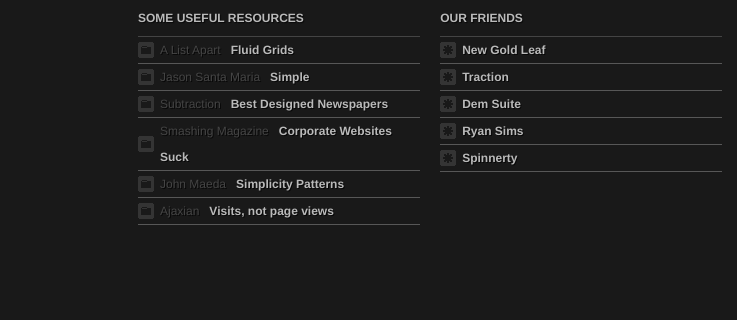
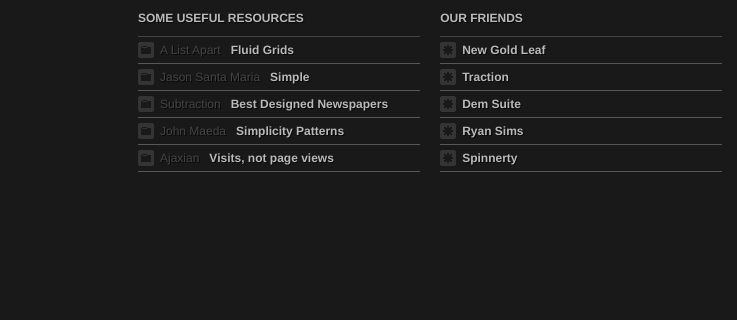
Before and after one commit to jpsilvashy/basic-column-layout, a plain HTML site: page index.html in a window 1280 px wide. Shown: the part 1005-1325 px from the top of the page, 0-737 px from the left. Drawn offline with Linux system fonts and the light colour scheme; grey boxes are pictures that could not be loaded.

Commit message:
adding files

```diff
--- a/index.html
+++ b/index.html
@@ -154,7 +154,6 @@
           <li><a href="http://www.alistapart.com/articles/fluidgrids" title="A List Apart: Articles: Fluid Grids"><span>A List Apart</span>Fluid Grids</a></li>
           <li><a href="http://jasonsantamaria.com/articles/simple/" title="Simple. | Jason Santa Maria"><span>Jason Santa Maria</span>Simple</a></li>
           <li><a href="http://www.subtraction.com/2009/02/19/worlds-five-best-designed-newspapers" title="Subtraction 7.1: Society of News Designers&#58; The World&#8217;s Five Best Designed Newspapers"><span>Subtraction</span>Best Designed Newspapers</a></li>
-          <li><a href="http://www.smashingmagazine.com/2009/02/10/10-harsh-truths-about-corporate-websites/" title="10 Harsh Truths About Corporate Websites | How-To | Smashing Magazine"><span>Smashing Magazine</span>Corporate Websites Suck</a></li>
           <li><a href="http://www.ted.com/index.php/talks/john_maeda_on_the_simple_life.html" title="John Maeda on the simple life | Video on TED.com"><span>John Maeda</span>Simplicity Patterns</a></li>
           <li><a href="http://ajaxian.com/archives/visits-not-page-views" title="Ajaxian &raquo; Visits, not page views"><span>Ajaxian</span>Visits, not page views</a></li>
         </ul>
```
